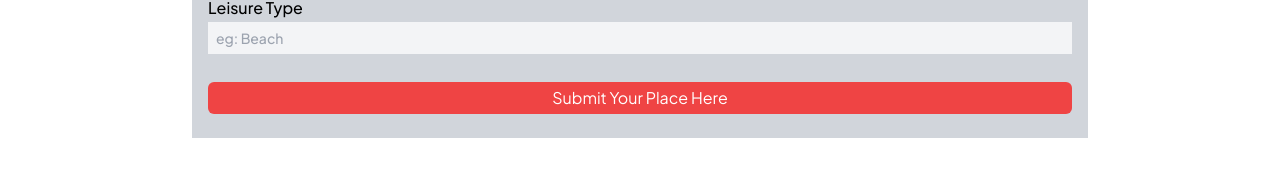
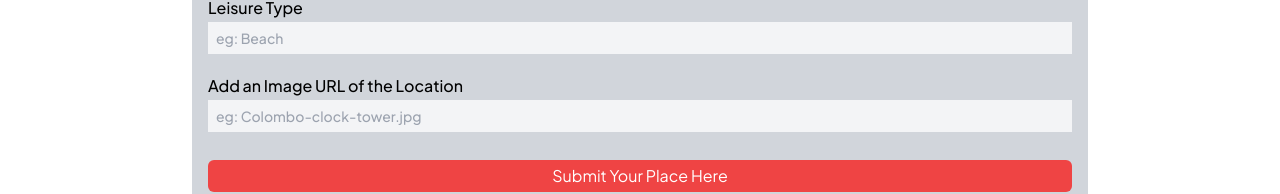
Before and after one commit to mshajid/cyberdude-challenges, a React (Vite) app in the folder javascript/03-react-js/09-react-firebase-stack/: page /add-place in a window 1280 px wide. Shown: the part 646-840 px from the top of the page. Before the commit the page ends 800 px from the top, so only its background shows below. Built offline with nearby package versions, Linux system fonts and the light colour scheme.

Commit message:
feat: added a new input to the form

```diff
--- a/javascript/03-react-js/09-react-firebase-stack/src/Components/MainForm.jsx
+++ b/javascript/03-react-js/09-react-firebase-stack/src/Components/MainForm.jsx
@@ -47,6 +47,12 @@ const MainForm = () => {
         placeholder={"eg: Beach"}
         register={register("leisureType")}
       />
+      <FormInput
+        label={"Add an Image URL of the Location"}
+        name={"addImage"}
+        placeholder={"eg: Colombo-clock-tower.jpg"}
+        register={register("addImage")}
+      />
       <FormButton label={"Submit Your Place Here"} />
     </form>
   );
```
